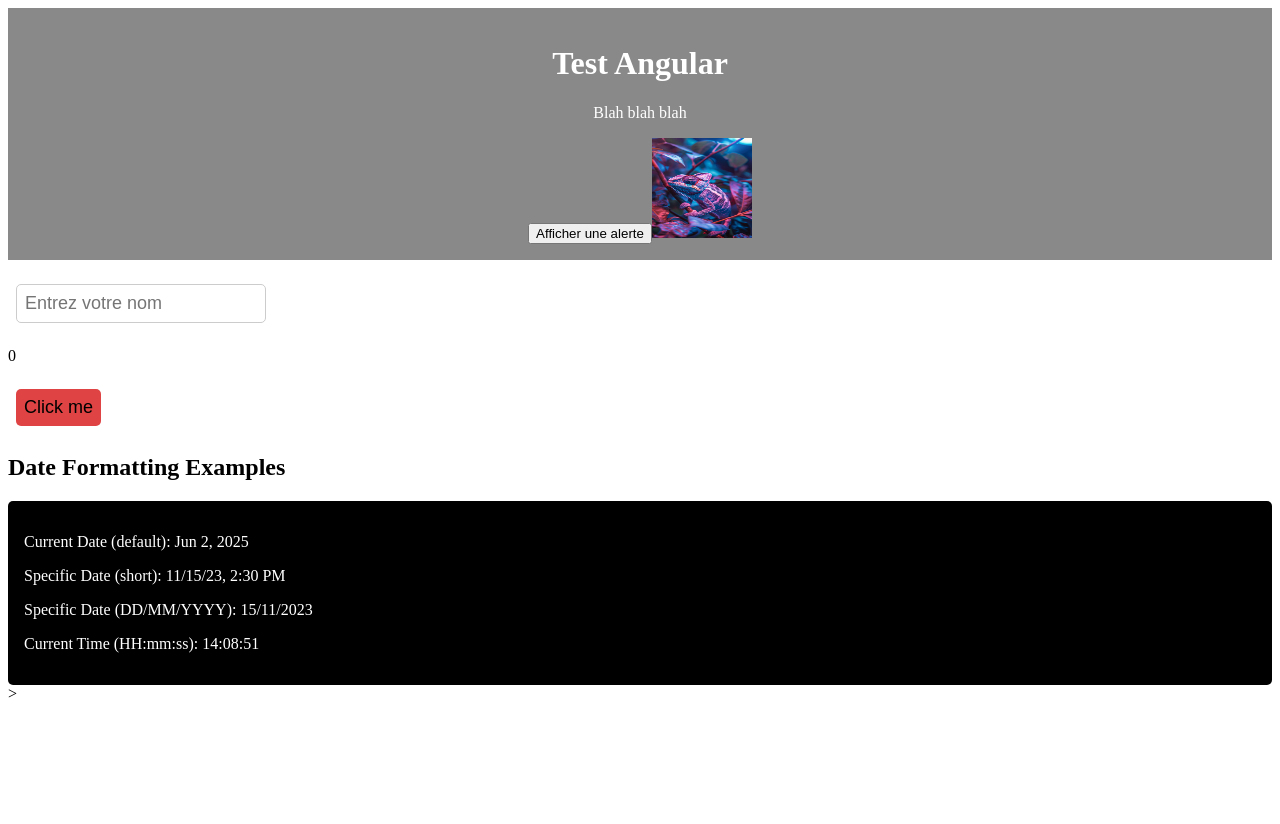
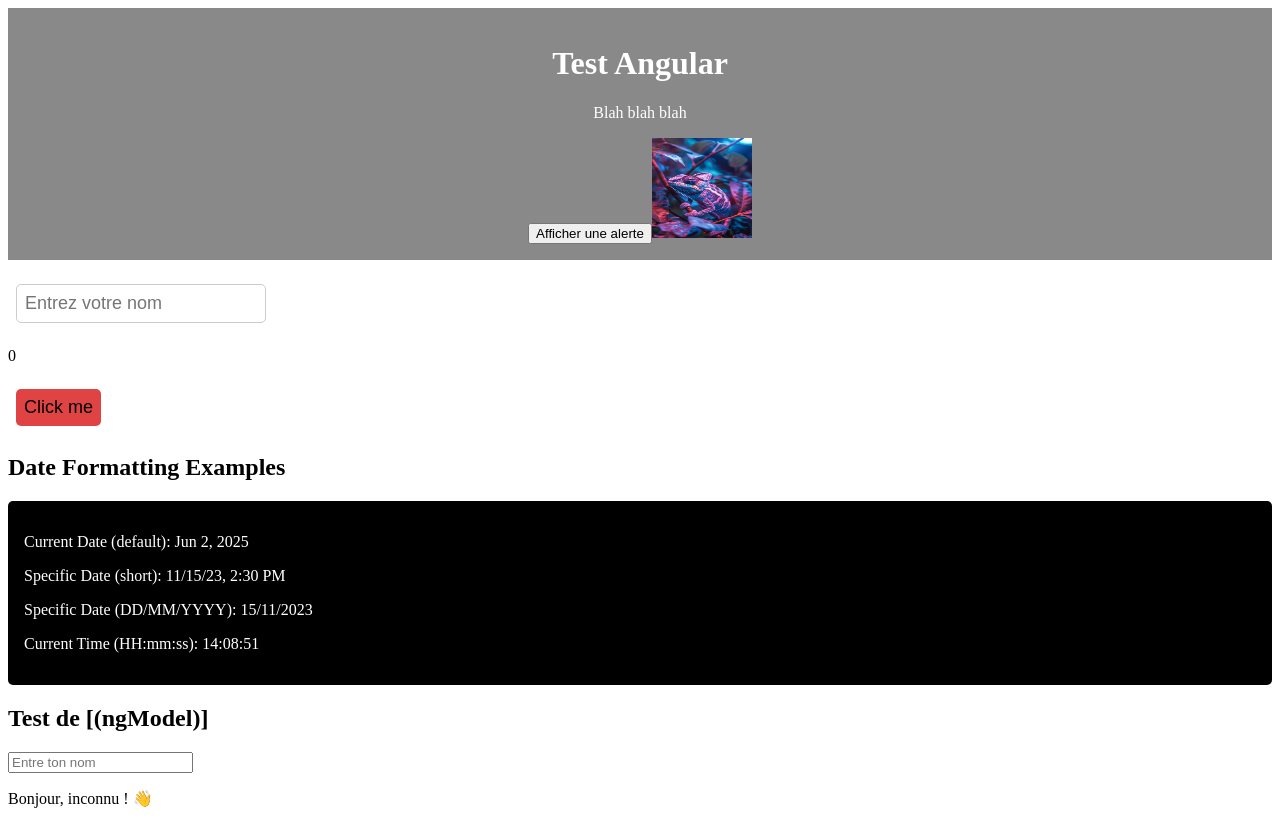
Before and after one commit to LucasAliasElvennope/Test-Angular, an Angular app: page / in a window 1280 px wide. Before the commit the page ends 800 px from the top, so only its background shows below. Built offline with nearby package versions, Linux system fonts and the light colour scheme.

Commit message:
feat: adding the import in thehtml and ts files of the form

```diff
--- a/src/app/app.html
+++ b/src/app/app.html
@@ -1,5 +1,6 @@
 <main>
 <app-header></app-header>
 <app-hello-user></app-hello-user>
-<app-date-compo></app-date-compo>>
+<app-date-compo></app-date-compo>
+<app-formulaire></app-formulaire>
 </main>
--- a/src/app/app.ts
+++ b/src/app/app.ts
@@ -3,12 +3,13 @@ import { Header } from './header/header.component';
 import { HelloUser } from './hello-user/hello-user';
 import { MajusculePipe } from './majuscule-pipe';
 import { DateCompo } from './date-compo/date-compo';
+import { Formulaire } from './formulaire/formulaire';
 
 
 @Component({
   selector: 'app-root',
   templateUrl: './app.html',
   styleUrl: './app.scss',
-  imports: [Header, HelloUser, DateCompo]
+  imports: [Header, HelloUser, DateCompo, Formulaire]
 })
 export class App {}
--- a/src/app/formulaire/formulaire.html
+++ b/src/app/formulaire/formulaire.html
@@ -1 +1,3 @@
-<p>formulaire works!</p>
+<h2>Test de [(ngModel)]</h2>
+    <input [(ngModel)]="nom" placeholder="Entre ton nom" />
+    <p>Bonjour, {{ nom || 'inconnu' }} ! 👋</p>
--- a/src/app/formulaire/formulaire.ts
+++ b/src/app/formulaire/formulaire.ts
@@ -1,11 +1,12 @@
 import { Component } from '@angular/core';
+import { FormsModule } from '@angular/forms';
 
 @Component({
+  imports: [FormsModule],
   selector: 'app-formulaire',
-  imports: [],
   templateUrl: './formulaire.html',
   styleUrl: './formulaire.scss'
 })
 export class Formulaire {
-
+  nom = '';
 }
```
